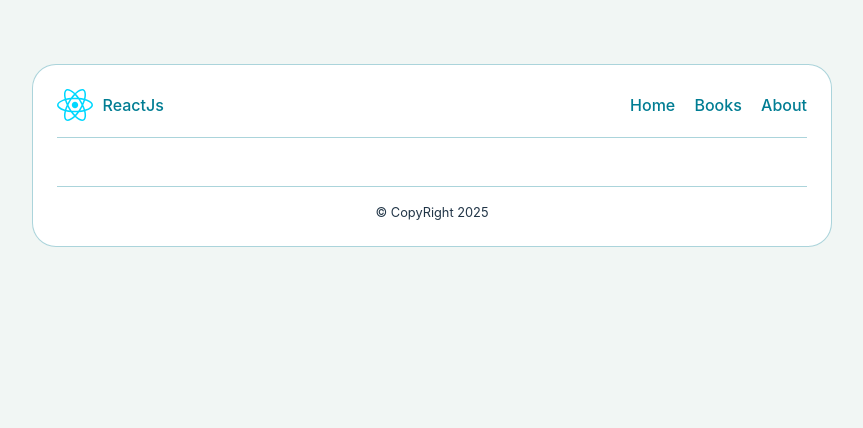
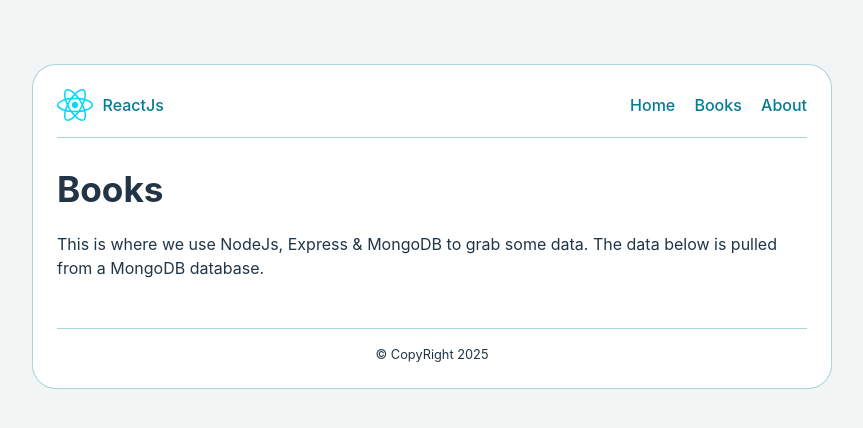
Before and after one commit to bkoimett/rehab-system, a React (Vite) app in the folder client/: page /books in a window 1280 px wide. Shown: the top 428 px of the page, without its empty margins (208-1071 px from the left). Built offline with nearby package versions, Linux system fonts and the light colour scheme.

Commit message:
feat(client): add Book component and route to App

```diff
--- a/client/src/App.jsx
+++ b/client/src/App.jsx
@@ -3,6 +3,8 @@ import Home from "./routes/Home/home";
 import About from "./routes/About/about";
 import Header from "./components/Header";
 import Footer from "./components/Footer";
+import Book from "./routes/Book/book";
+
 
 function App() {
   return (
@@ -12,6 +14,7 @@ function App() {
         <Routes>
           <Route path="/" element={ <Home/>}/>
           <Route path="/about" element={ <About/>}/>
+          <Route path="/books" element={ <Book/>}/>
         </Routes>
         <Footer/>
       </Router>
--- /dev/null
+++ b/client/src/routes/Book/book.jsx
@@ -0,0 +1,16 @@
+import React from "react";
+
+function Book() {
+  return (
+    <div>
+      <h1>Books</h1>
+      <p>
+        This is where we use NodeJs, Express & MongoDB to grab some data. The
+        data below is pulled from a MongoDB database.
+      </p>
+
+    </div>
+  );
+}
+
+export default Book;
```
Also changed, not shown: 1 other file (tests, documents, lock files or other folders).
